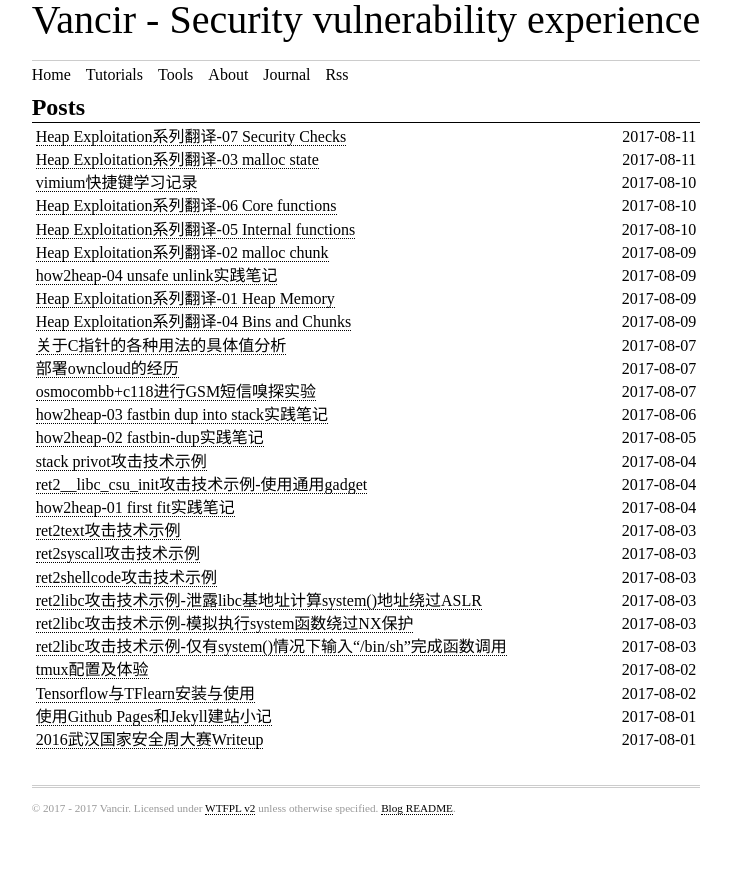
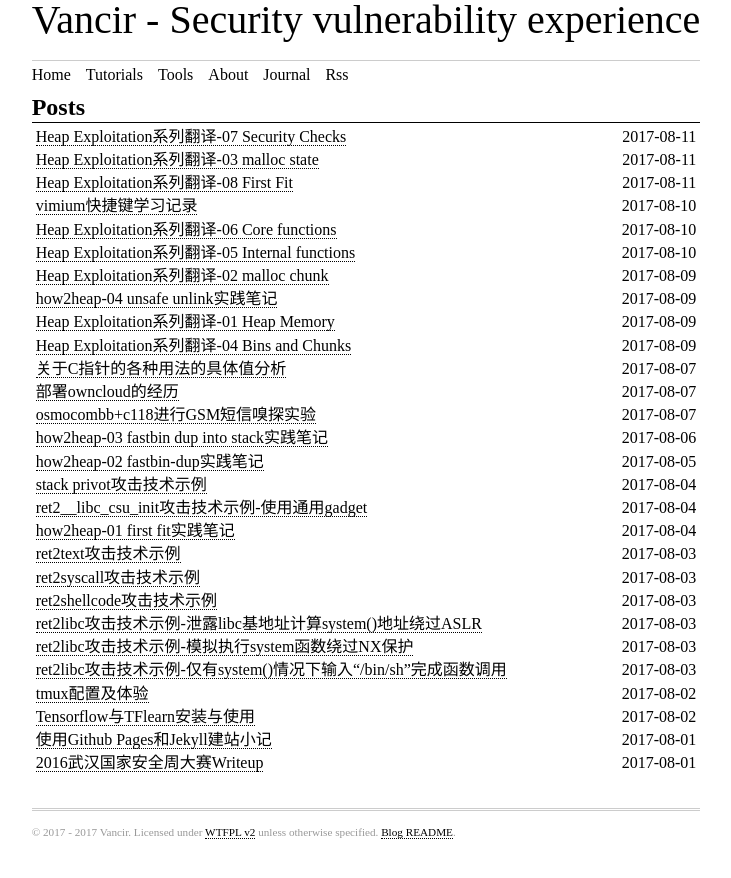
Before and after one commit to Trietptm-on-Coding-Algorithms/vancir.github.io, a Jekyll site: the page built from index.html, in a window 1280 px wide. Shown: the top 878 px of the page, without its empty margins (274-1005 px from the left). Built offline with Jekyll 4.4.1, drawn with Linux system fonts in a browser that asks for light colours; some web fonts are replaced; some of the changed lines change nothing that is shown.

Commit message:
update first fit

````diff
--- /dev/null
+++ b/_posts/2017-08-11-first-fit.md
@@ -0,0 +1,108 @@
+---
+title: Heap Exploitation系列翻译-08 First Fit
+time: 2017-08-11
+tags: [CTF, pwn, heap]
+layout: post
+categories: posts
+---
+
+# First-fit behavior
+
+> 本文是对Dhaval Kapil的[Heap Exploitation](https://heap-exploitation.dhavalkapil.com/)系列教程的译文
+
+This technique describes the 'first-fit' behavior of glibc's allocator. Whenever any chunk (not a fast chunk) is freed, it ends up in the `unsorted` bin. Insertion happens at the `HEAD` of the list. On requesting new chunks (again, non fast chunks), initially unsorted bins will be looked up as small bins will be empty. This lookup is from the `TAIL` end of the list. If a single chunk is present in the unsorted bin, an exact check is not made and if the chunk's size >= the one requested, it is split into two and returned. This ensures first in first out behavior.
+
+这项技术描述的是glibc分配器的'first-fit(优先匹配)'行为. 无论何时堆块(除开fast chunk)被释放, 都会加入到`unsorted bin`中, 插入到列表的`首部`. 当申请新堆块(再次申明,除开fast chunk), 在一开始会查找unsorted bins因为此时small bins还是空的. 查找操作从链表尾部进行, 如果unsorted bin中存在一个简单的堆块, 就不会进行精确的检查并且当堆块大小大于等于申请大小, 就会切成两半并返回. 也就确保了先进先出的行为.
+
+考虑以下示例代码:
+
+```c
+char *a = malloc(300);    // 0x***010
+char *b = malloc(250);    // 0x***150
+
+free(a);
+
+a = malloc(250);          // 0x***010
+```
+
+unsorted bin的变化状态如下:
+
+1. 'a' freed.
+  > head -> a -> tail
+2. 'malloc' request.
+  > head -> a2 -> tail [ 'a1' is returned ]
+
+堆块'a'被切成两个堆块'a1'和'a2', 这是因为所申请的大小(250 bytes)小于堆块'a'的大小(300 bytes). 这符合`_int_malloc`中的[6. iii.]
+
+This is also true in the case of fast chunks. Instead of 'freeing' into `unsorted` bin, fast chunks end up in `fastbins`. As mentioned earlier, `fastbins` maintain a singly linked list and chunks are inserted and deleted from the `HEAD` end. This 'reverses' the order of chunks obtained.
+
+在fast chunks情形下也是如此, 只是堆块释放后不会添加到`unsorted bin`中而是`fastbins`. 就如早先提及的那样, `fastbins`是一个单向链表并且堆块的插入删除操作都在链表`首部`进行, 这刚好跟获得堆块的顺序相反.
+
+考虑以下示例代码:
+
+```c
+char *a = malloc(20);     // 0xe4b010
+char *b = malloc(20);     // 0xe4b030
+char *c = malloc(20);     // 0xe4b050
+char *d = malloc(20);     // 0xe4b070
+
+free(a);
+free(b);
+free(c);
+free(d);
+
+a = malloc(20);           // 0xe4b070
+b = malloc(20);           // 0xe4b050
+c = malloc(20);           // 0xe4b030
+d = malloc(20);           // 0xe4b010
+```
+
+fastbin的状态变化如下:
+
+1. 'a' freed.
+  > head -> a -> tail
+2. 'b' freed.
+  > head -> b -> a -> tail
+3. 'c' freed.
+  > head -> c -> b -> a -> tail
+4. 'd' freed.
+  > head -> d -> c -> b -> a -> tail
+5. 'malloc' request.
+  > head -> c -> b -> a -> tail [ 'd' is returned ]
+6. 'malloc' request.
+  > head -> b -> a -> tail      [ 'c' is returned ]
+7. 'malloc' request.
+  > head -> a -> tail           [ 'b' is returned ]
+8. 'malloc' request.
+  > head -> tail                [ 'a' is returned ]
+
+The smaller size here (20 bytes) ensured that on freeing, chunks went into `fastbins` instead of the `unsorted` bin.
+
+我们使用了一个比较小的size(20 bytes)来确保堆块释放后会添加到`fastbins`中而非`unsorted bin`
+
+## Use after Free Vulnerability
+
+在上述例子中, 我们可以看到, malloc _可能_ 会返回我们早先使用并释放掉的堆块. 这也就导致当使用已释放的内存堆块会造成漏洞. 一旦一个堆块被释放, 也就可以假定攻击者现在能控制堆块中的数据. 这块堆块不**应该**被再次使用, 相反我们应该经常申请新的堆块.
+
+看看示例的漏洞代码片段:
+
+```c
+char *ch = malloc(20);
+
+// Some operations
+//  ..
+//  ..
+
+free(ch);
+
+// Some operations
+//  ..
+//  ..
+
+// Attacker can control 'ch'
+// This is vulnerable code
+// Freed variables should not be used again
+if (*ch=='a') {
+  // do this
+}
+```
--- a/tutorials.html
+++ b/tutorials.html
@@ -47,5 +47,6 @@
     <li><a href="/posts/Internal-functions">Heap Exploitation系列翻译-05 Internal functions</a></li>
     <li><a href="/posts/core-functions">Heap Exploitation系列翻译-06 Core functions </a></li>
     <li><a href="/posts/security-checks">Heap Exploitation系列翻译-07 Security Checks</a></li>
+    <li><a href="/posts/first-fit">Heap Exploitation系列翻译-08 First Fit</a></li>
   </ol>
 </article>
````
